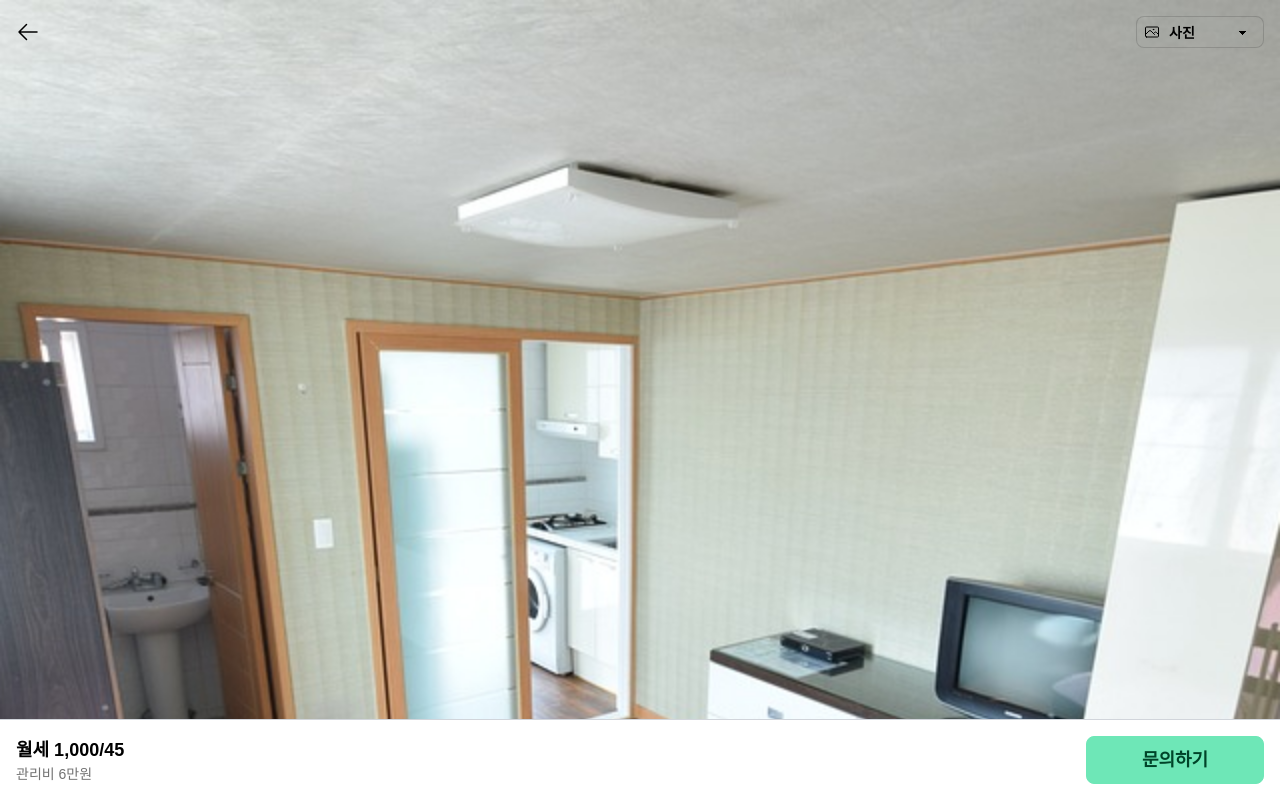
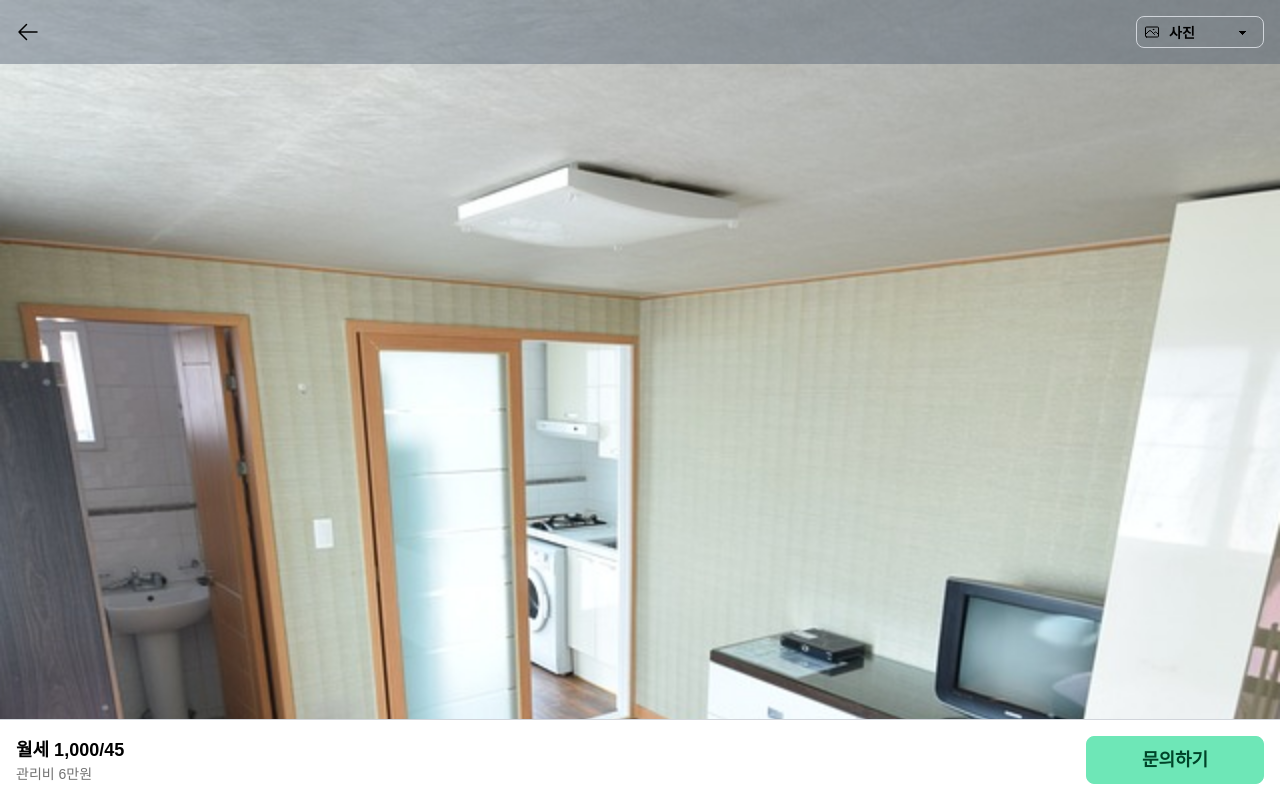
Before and after one commit to Real-Bang/realbang-prototype, a Next.js app: page / in a window 1280 px wide. Shown: the top 798 px of the page. Built offline with nearby package versions, Linux system fonts and the light colour scheme; a web font is replaced by a local one.

Commit message:
design: fix menu bar

```diff
--- a/app/page.tsx
+++ b/app/page.tsx
@@ -1,6 +1,6 @@
 "use client"
+import { ArrowLeftIcon, ArrowsPointingOutIcon, BuildingOfficeIcon, PhotoIcon, RectangleGroupIcon } from "@heroicons/react/24/outline"
 import Image from 'next/image'
-import { ArrowLeftIcon, ArrowsPointingOutIcon, BackwardIcon, BuildingOfficeIcon, PhotoIcon, RectangleGroupIcon } from "@heroicons/react/24/outline"
 import { ChangeEvent, ReactNode, useState } from 'react'
 
 interface PictureSelectOption {
@@ -52,14 +52,11 @@ export default function Home() {
 
   return (
     <main className="min-h-screen flex-col items-center justify-between">
-      <div className="relative w-full aspect-square items-center justify-between text-sm">
-        {SELECT_VIEW_MAP[image]}
-      </div >
-      <div className="fixed w-full px-4 top-0 h-16 flex flex-row items-center justify-between">
-        <div><ArrowLeftIcon className="w-6" /></div>
-        <div className="relative text-md h-fit w-32">
+      <div className="fixed z-10 w-full px-4 top-0 h-16 flex flex-row items-center justify-between bg-slate-600/40">
+        <div><ArrowLeftIcon className="w-6 " /></div>
+        <div className="relative text-md h-fit w-32 ">
           {SELECT_ICON_MAP[image]}
-          <select className='select select-bordered select-ghost select-sm bg-transparent pl-8 w-full'
+          <select className='select select-bordered select-ghost select-sm border-gray-300 bg-transparent pl-8 w-full'
             onChange={onChangeSelect} value={image}>
             {
               pictureSelectOptions.map(op => (<option key={op.value} value={op.value}>{op.text}</option>))
@@ -67,6 +64,9 @@ export default function Home() {
           </select>
         </div>
       </div>
+      <div className="relative w-full aspect-square items-center justify-between text-sm">
+        {SELECT_VIEW_MAP[image]}
+      </div >
       <div className="flex flex-col mx-4 py-4">
         <div className="flex flex-col gap-4 pr-4">
           <div className="flex flex-row justify-between">
```
Also changed, not shown: 1 other file (tests, documents, lock files or other folders).
